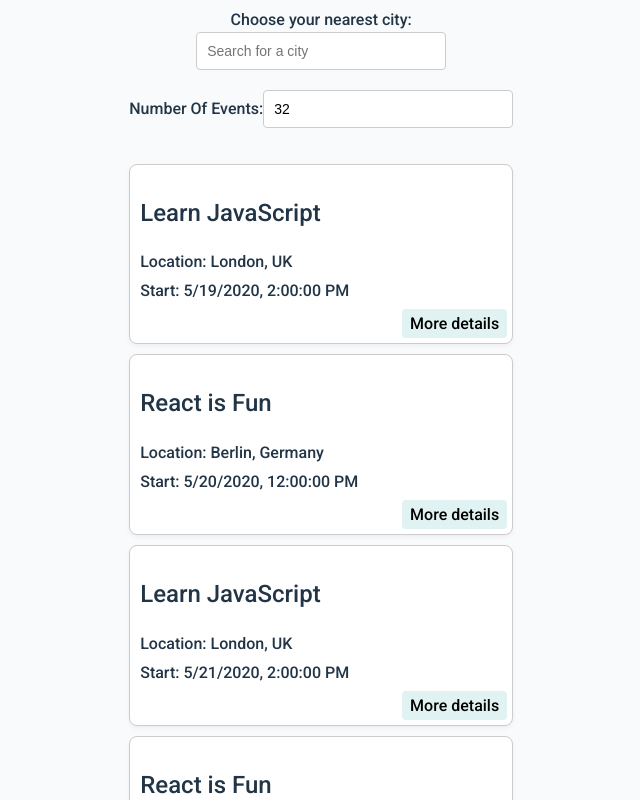
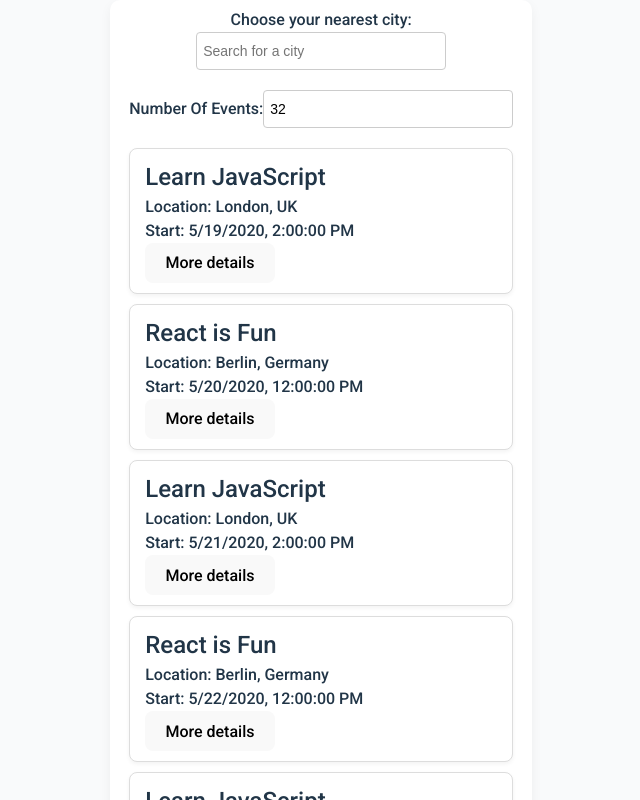
Before and after one commit to tamperic/meet, a React (Vite) app: page / in a window 1280 px wide. Shown: the top 800 px of the page, without its empty margins (338-978 px from the left). Built offline with nearby package versions, Linux system fonts and the light colour scheme.

Commit message:
Revert "Update styling"
This reverts commit 397aefc8b34f11875351f8cd14160e8cbd6cf9df.

```diff
--- a/src/App.css
+++ b/src/App.css
@@ -1,4 +1,4 @@
-@import url(https://fonts.googleapis.com/css?family=Roboto:500);
+@import url('https://fonts.googleapis.com/css?family=Roboto:500');
 
 body {
   margin: 0;
@@ -14,12 +14,16 @@ body {
 .App {
   width: 100%;
   max-width: 800px;
+  padding: 2% 5%;
+  box-shadow: 0 4px 12px rgba(0, 0, 0, 0.05);
+  background-color: #ffffff;
+  border-radius: 10px;
   text-align: center;
-  padding: 2% 5%;
 }
 
 .App * {
   box-sizing: border-box;
+  margin: 0 auto;
 }
 
 ul {
@@ -33,16 +37,15 @@ p {
 
 input[type="text"],
 input[type="number"] {
-  padding: 8px 6px 8px 10px;
+  padding: 8px 6px;
   border-radius: 4px;
   outline: none;
   border: 1px solid #ccc;
   font-size: 14px;
   line-height: 20px;
-  align-self: center;
   height: 38px;
+  margin-bottom: 20px;
   width: 250px;
-  margin-bottom: 20px;
   transition: border-color 0.2s, box-shadow 0.2s;
 }
 
@@ -50,10 +53,6 @@ input[type="text"]:focus,
 input[type="number"]:focus {
   border-color: #66afe9;
   box-shadow: 0 0 8px rgba(102, 175, 233, 0.6);
-}
-
-.city {
-  width: 250px;
 }
 
 #city-search {
@@ -69,8 +68,6 @@ input[type="number"]:focus {
   position: absolute;
   top: 45px;
   z-index: 2;
-  align-self: center;
-  margin: 0;
   font-size: 14px;
   box-shadow: 0 4px 8px rgba(0, 0, 0, 0.1);
   border-radius: 4px;
@@ -80,9 +77,9 @@ input[type="number"]:focus {
 
 .suggestions > li {
   text-align: left;
-  padding: 8px 6px 8px 10px;
+  padding: 8px 10px;
   background-color: #fafafa;
-  cursor: default;
+  cursor: pointer;
   transition: background-color 0.2s;
 }
 
@@ -96,26 +93,27 @@ input[type="number"]:focus {
 }
 
 .event {
-  padding: 10px 10px 35px;
+  padding: 10px 15px;
   margin-bottom: 10px;
-  text-align: left;
-  border: 1px solid #ccc;
+  border: 1px solid #ddd;
+  border-radius: 8px;
   background-color: #fff;
   box-shadow: 0 2px 4px rgba(0,0,0,0.05);
-  border-radius: 8px;
+  text-align: left;
   position: relative;
 }
 
 .details-btn {
   position: absolute;
-  right: 5px;
-  bottom: 5px;
-  padding: 5px 8px;
+  right: 10px;
+  bottom: 10px;
+  padding: 6px 12px;
   border-radius: 4px;
   outline: none;
   cursor: pointer;
   background-color: #e0f2f1;
   border: none;
+  font-weight: 500;
   transition: background-color 0.2s;
 }
 
--- a/src/components/Event.jsx
+++ b/src/components/Event.jsx
@@ -23,7 +23,7 @@ const Event = ({ event }) => {
         </>
       )}
 
-      <button className="details-btn" onClick={handleToggleDetails}>{ isCollapsed ? 'More details' : 'Less details' }</button>
+      <button onClick={handleToggleDetails}>{ isCollapsed ? 'More details' : 'Less details' }</button>
     </div>
   );
 };
```
